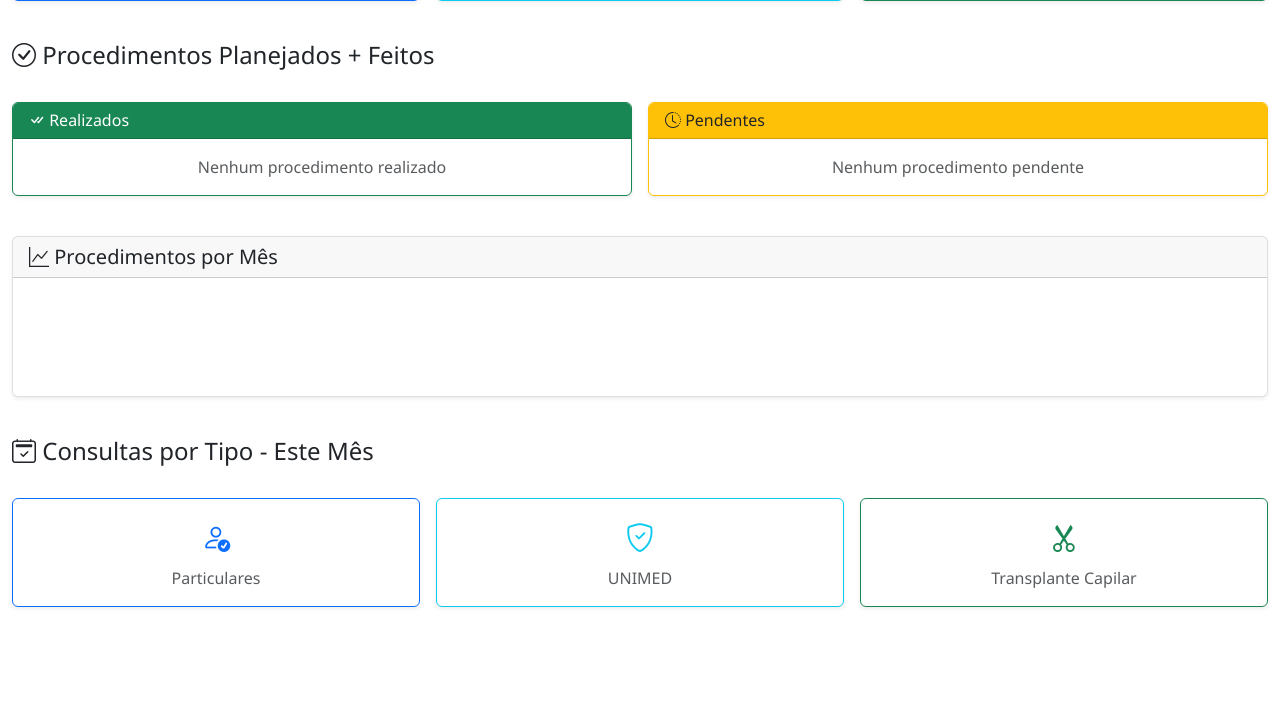
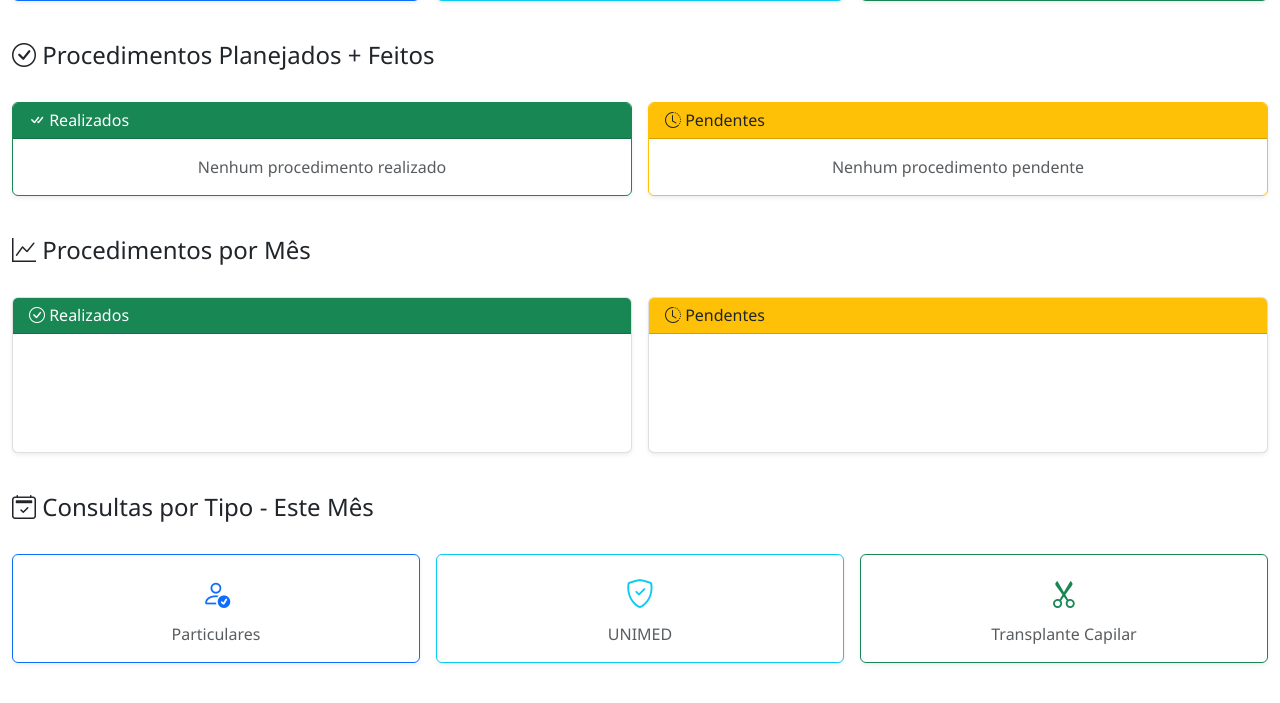
Before and after one commit to tubasile-alt/CRM, a Python web app: template templates/dashboard.html in a window 1280 px wide. Shown: the part 409-1112 px from the top of the page. Before the commit the page ends 1017 px from the top, so only its background shows below. Run offline with Jinja, Linux system fonts and the light colour scheme; the template is opened without the code that fills it, so the values that code supplies are empty.

Commit message:
Separate charts for completed and pending procedures
Update dashboard to display completed and pending procedures in two distinct charts, enhancing data visualization.

Replit-Commit-Author: Agent
Replit-Commit-Session-Id: e393c633-2cb2-4d0d-bd7d-274c4fec699a
Replit-Commit-Checkpoint-Type: full_checkpoint
Replit-Commit-Event-Id: caf79bc2-b0b4-4e72-afd4-31975634d64a
Replit-Commit-Screenshot-Url: https://storage.googleapis.com/screenshot-production-us-central1/73cdb83b-a7f0-4d9a-a8e5-94007ff5783d/e393c633-2cb2-4d0d-bd7d-274c4fec699a/A1l36wV

```diff
--- a/templates/dashboard.html
+++ b/templates/dashboard.html
@@ -134,15 +134,28 @@
     </div>
 </div>
 
-<!-- GRÁFICO DE PROCEDIMENTOS POR MÊS -->
+<!-- GRÁFICOS DE PROCEDIMENTOS POR MÊS - SEPARADOS -->
 <div class="row g-3 mb-4">
     <div class="col-12">
+        <h4 class="mb-3"><i class="bi bi-graph-up"></i> Procedimentos por Mês</h4>
+    </div>
+    <div class="col-lg-6">
         <div class="card">
-            <div class="card-header">
-                <h5 class="mb-0"><i class="bi bi-graph-up"></i> Procedimentos por Mês</h5>
+            <div class="card-header bg-success text-white">
+                <h6 class="mb-0"><i class="bi bi-check-circle"></i> Realizados</h6>
             </div>
             <div class="card-body">
-                <canvas id="proceduresChart" height="80"></canvas>
+                <canvas id="completedChart" height="80"></canvas>
+            </div>
+        </div>
+    </div>
+    <div class="col-lg-6">
+        <div class="card">
+            <div class="card-header bg-warning text-dark">
+                <h6 class="mb-0"><i class="bi bi-clock-history"></i> Pendentes</h6>
+            </div>
+            <div class="card-body">
+                <canvas id="pendingChart" height="80"></canvas>
             </div>
         </div>
     </div>
@@ -155,8 +168,9 @@ document.addEventListener('DOMContentLoaded', function() {
     const completed = Object.values(procedureData).map(d => d.completed);
     const pending = Object.values(procedureData).map(d => d.pending);
 
-    const ctx = document.getElementById('proceduresChart').getContext('2d');
-    new Chart(ctx, {
+    // Gráfico de Realizados
+    const ctxCompleted = document.getElementById('completedChart').getContext('2d');
+    new Chart(ctxCompleted, {
         type: 'line',
         data: {
             labels: months,
@@ -165,7 +179,7 @@ document.addEventListener('DOMContentLoaded', function() {
                     label: 'Realizados',
                     data: completed,
                     borderColor: '#198754',
-                    backgroundColor: 'rgba(25, 135, 84, 0.1)',
+                    backgroundColor: 'rgba(25, 135, 84, 0.15)',
                     tension: 0.4,
                     borderWidth: 3,
                     fill: true,
@@ -173,12 +187,44 @@ document.addEventListener('DOMContentLoaded', function() {
                     pointBackgroundColor: '#198754',
                     pointBorderColor: '#fff',
                     pointBorderWidth: 2,
-                },
+                }
+            ]
+        },
+        options: {
+            responsive: true,
+            maintainAspectRatio: true,
+            plugins: {
+                legend: {
+                    display: false
+                }
+            },
+            scales: {
+                y: {
+                    beginAtZero: true,
+                    ticks: {
+                        stepSize: 1,
+                    },
+                    title: {
+                        display: true,
+                        text: 'Quantidade'
+                    }
+                }
+            }
+        }
+    });
+
+    // Gráfico de Pendentes
+    const ctxPending = document.getElementById('pendingChart').getContext('2d');
+    new Chart(ctxPending, {
+        type: 'line',
+        data: {
+            labels: months,
+            datasets: [
                 {
                     label: 'Pendentes',
                     data: pending,
                     borderColor: '#ffc107',
-                    backgroundColor: 'rgba(255, 193, 7, 0.1)',
+                    backgroundColor: 'rgba(255, 193, 7, 0.15)',
                     tension: 0.4,
                     borderWidth: 3,
                     fill: true,
@@ -194,13 +240,7 @@ document.addEventListener('DOMContentLoaded', function() {
             maintainAspectRatio: true,
             plugins: {
                 legend: {
-                    display: true,
-                    position: 'top',
-                    labels: {
-                        font: { size: 12, weight: 'bold' },
-                        padding: 15,
-                        usePointStyle: true,
-                    }
+                    display: false
                 }
             },
             scales: {
@@ -211,13 +251,7 @@ document.addEventListener('DOMContentLoaded', function() {
                     },
                     title: {
                         display: true,
-                        text: 'Quantidade de Procedimentos'
-                    }
-                },
-                x: {
-                    title: {
-                        display: true,
-                        text: 'Mês'
+                        text: 'Quantidade'
                     }
                 }
             }
```
Also changed, not shown: backups/backup_log.json (+7 -0 lines), 2 other files.
